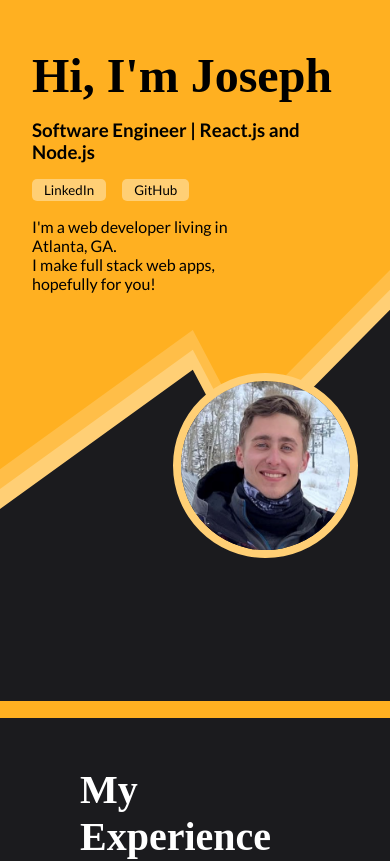
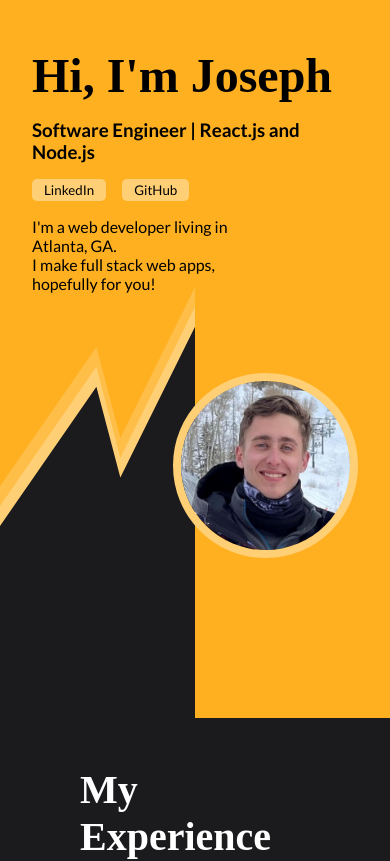
Before and after one commit to jpugmire/jpugmire.github.io, a React (Create React App) app: page / in a window 390 px wide. Shown: the top 861 px of the page. Built offline with nearby package versions, Linux system fonts and the light colour scheme; a web font is replaced by a local one.

Commit message:
try changing background size

```diff
--- a/src/components/landing-page/landingPage.css
+++ b/src/components/landing-page/landingPage.css
@@ -78,9 +78,7 @@
   @media only screen and (max-width: 450px) {
     .landing-wrapper {
       background-image: url('../../../public/images/mobile_landing.svg#svgView(preserveAspectRatio(none))');
-      background-size: 100% 60%;
-      background-repeat: no-repeat;
-      background-position-y: 32vh;
+      background-size: 50% 60%;
     }
     .landing-wrapper .content-section{
       margin: 3rem 2rem 10rem 2rem;
```
